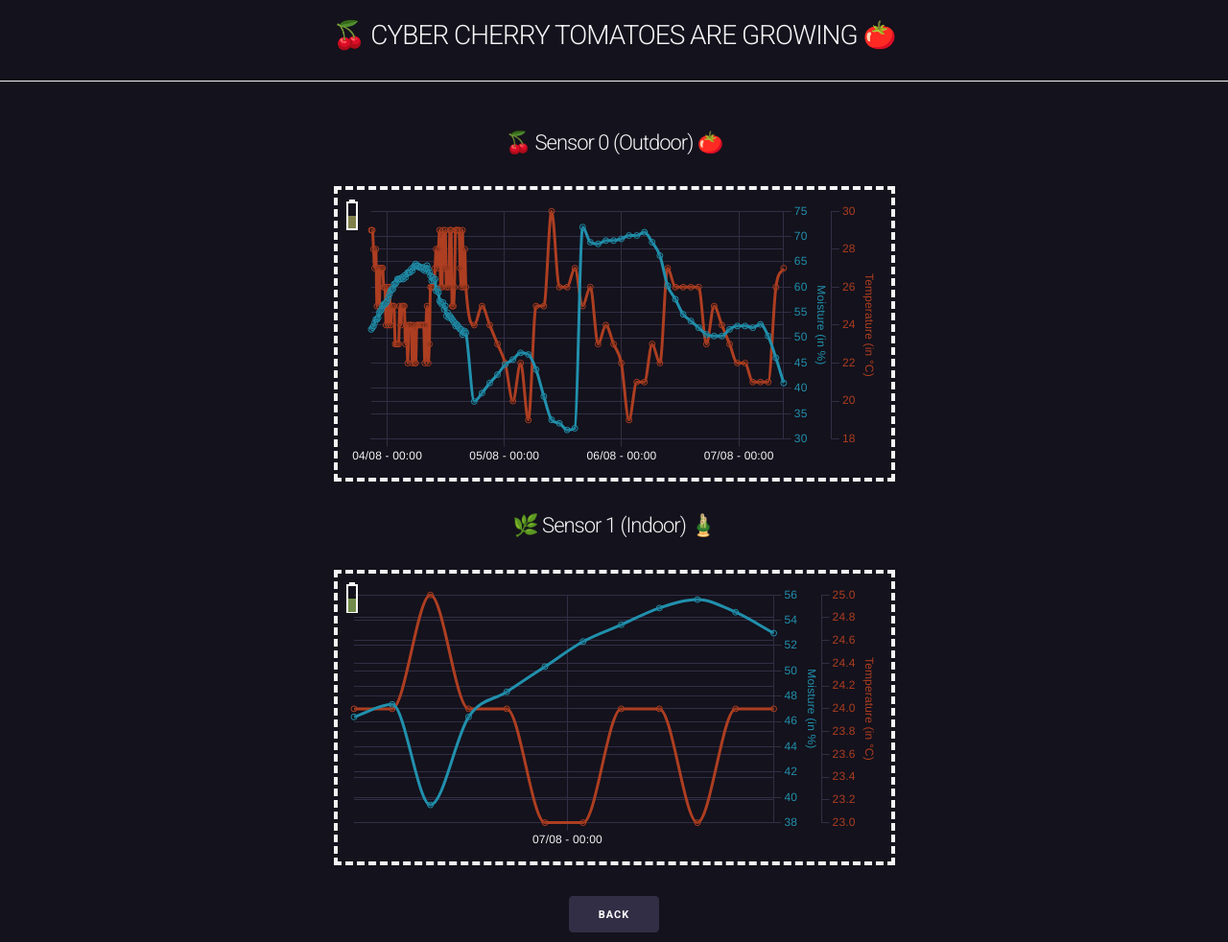
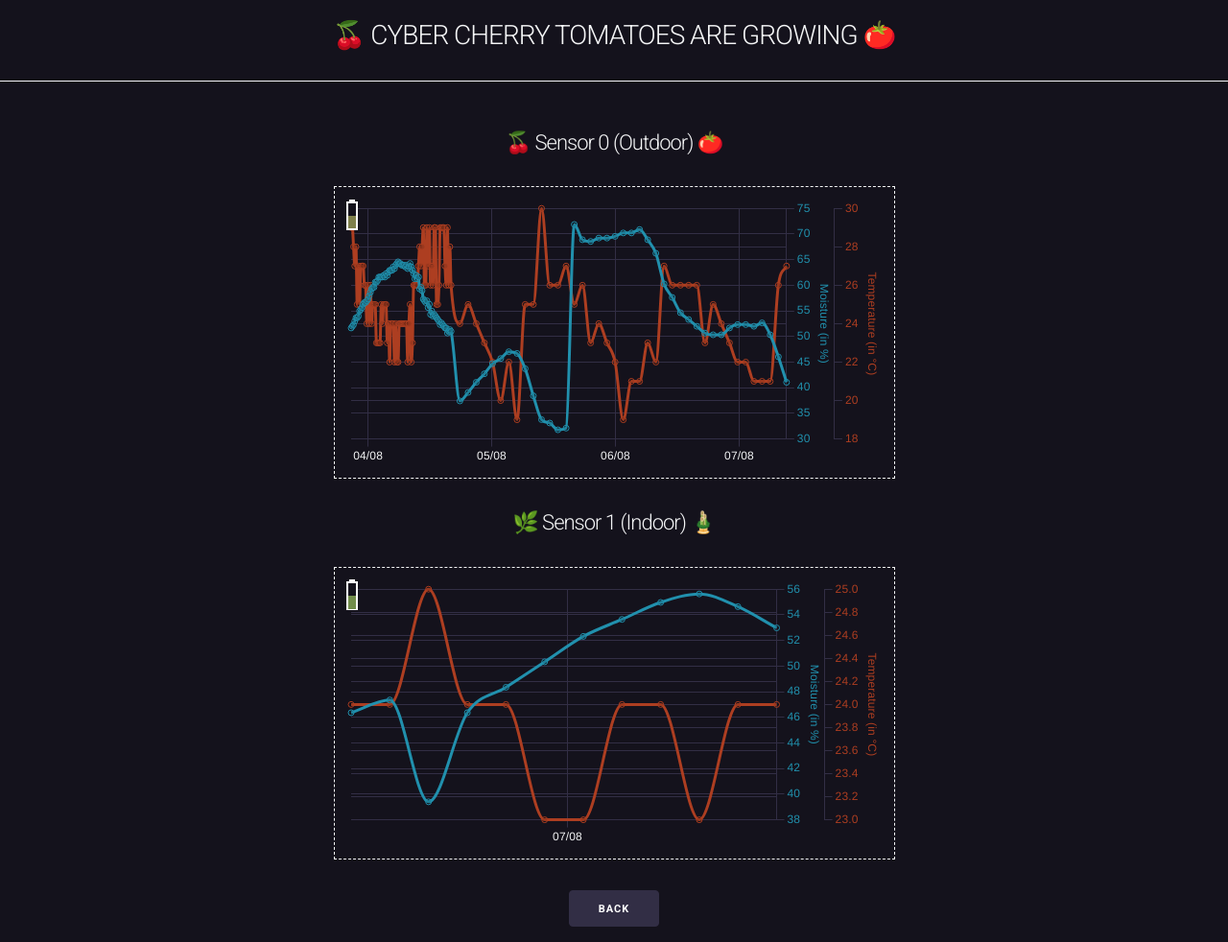
Before and after one commit to MrCybernetic/TimeLapseTomatoes, a PHP site: page /chart.html in a window 1280 px wide. Shown: the whole page at 96% size. Run offline with PHP 8.4, Linux system fonts and the light colour scheme.

Commit message:
beautify

```diff
--- a/Code/WebSite/milligram.css
+++ b/Code/WebSite/milligram.css
@@ -236,7 +236,7 @@ img {
 
 .myCanvas {
   width: 90%;
-  border: dashed #f4f5f6 0.4rem;
+  border: dashed #f4f5f6 0.1rem;
   margin: 1.2rem;
   padding: 1.2rem;
 }
@@ -438,9 +438,9 @@ img {
   width: 0.6rem;
   height: 0.2rem;
   background-color: #ffffff;
-  position: relative;
-  left: -0.9rem;
-  top: -0.2rem;
+  position: absolute;
+  left: 25%;
+  top: -7%;
 }
 
 #battery {
@@ -449,7 +449,7 @@ img {
   position: absolute;
   top: 95px;
   left: 7%;
-
+  background-color: #14121c;
 }
 
 #battery_voltage0,
--- a/Code/WebSite/sensors.js
+++ b/Code/WebSite/sensors.js
@@ -55,7 +55,7 @@ function makeCharts(csv_data) {
                     time: {
                         unit: 'day',
                         displayFormats: {
-                            day: 'dd/MM - HH:mm',
+                            day: 'dd/MM',
                         },
                         tooltipFormat: 'dd/MM - HH:mm'
                     }
@@ -121,7 +121,7 @@ function makeCharts(csv_data) {
                     time: {
                         unit: 'day',
                         displayFormats: {
-                            day: 'dd/MM - HH:mm',
+                            day: 'dd/MM',
                         },
                         tooltipFormat: 'dd/MM - HH:mm'
                     }
```
